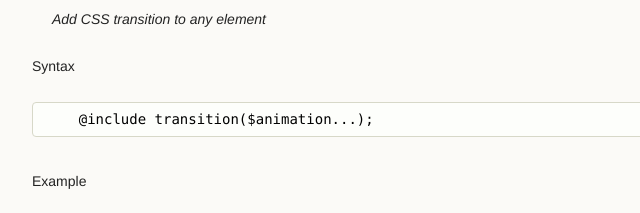
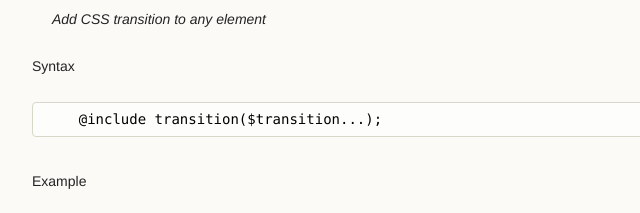
Before and after one commit to ArunMichaelDsouza/pineapple-sass, a website: page index.html in a window 1280 px wide. Shown: the part 1724-1937 px from the top of the page, 278-918 px from the left. Drawn offline with nearby package versions, Linux system fonts and the light colour scheme.

Commit message:
Docs updated

```diff
--- a/index.html
+++ b/index.html
@@ -312,7 +312,7 @@
 
 <p>Syntax</p>
 
-<div class="highlight highlight-text-html-basic"><pre>    @include transition($animation...);</pre></div>
+<div class="highlight highlight-text-html-basic"><pre>    @include transition($transition...);</pre></div>
 
 <p>Example</p>
 
```
